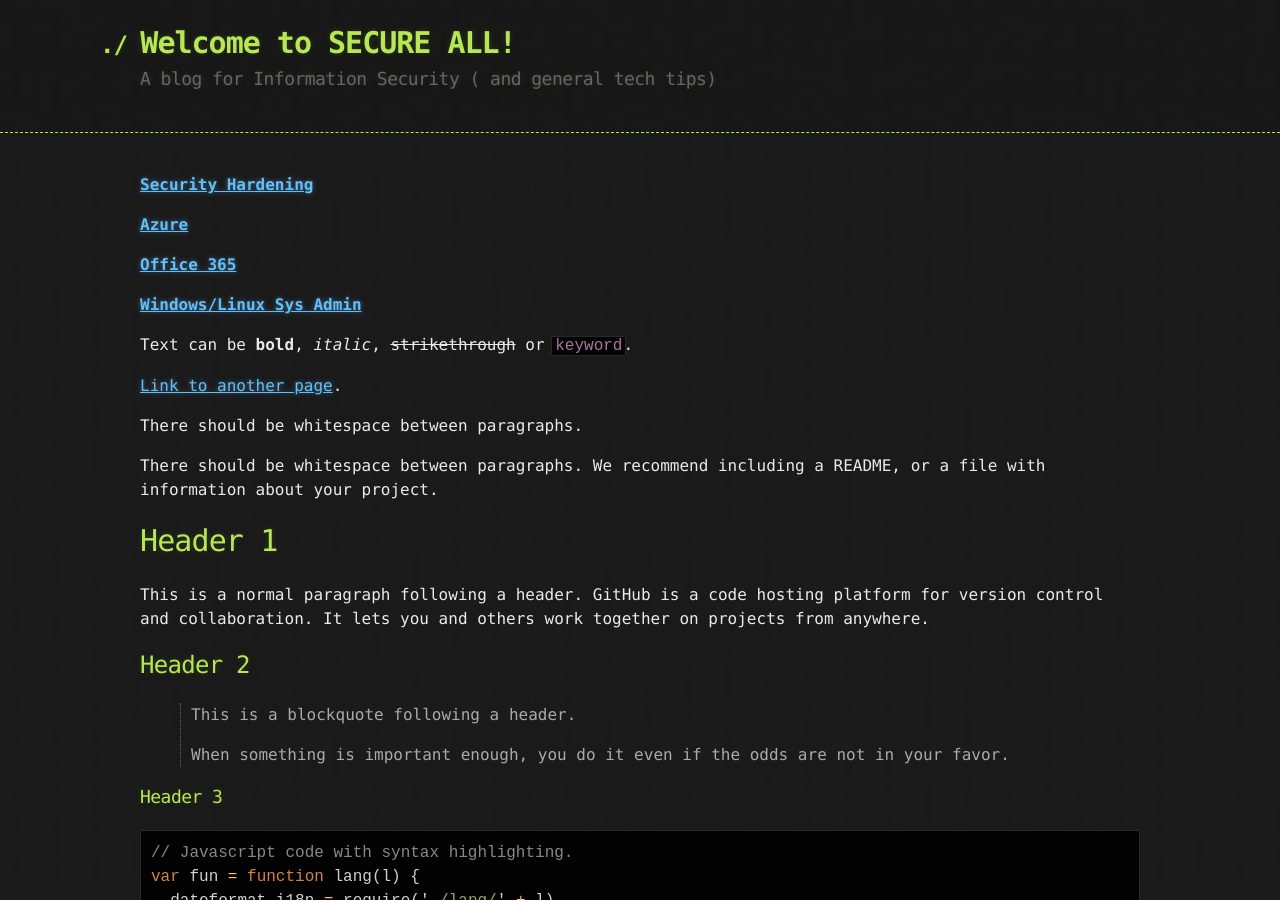
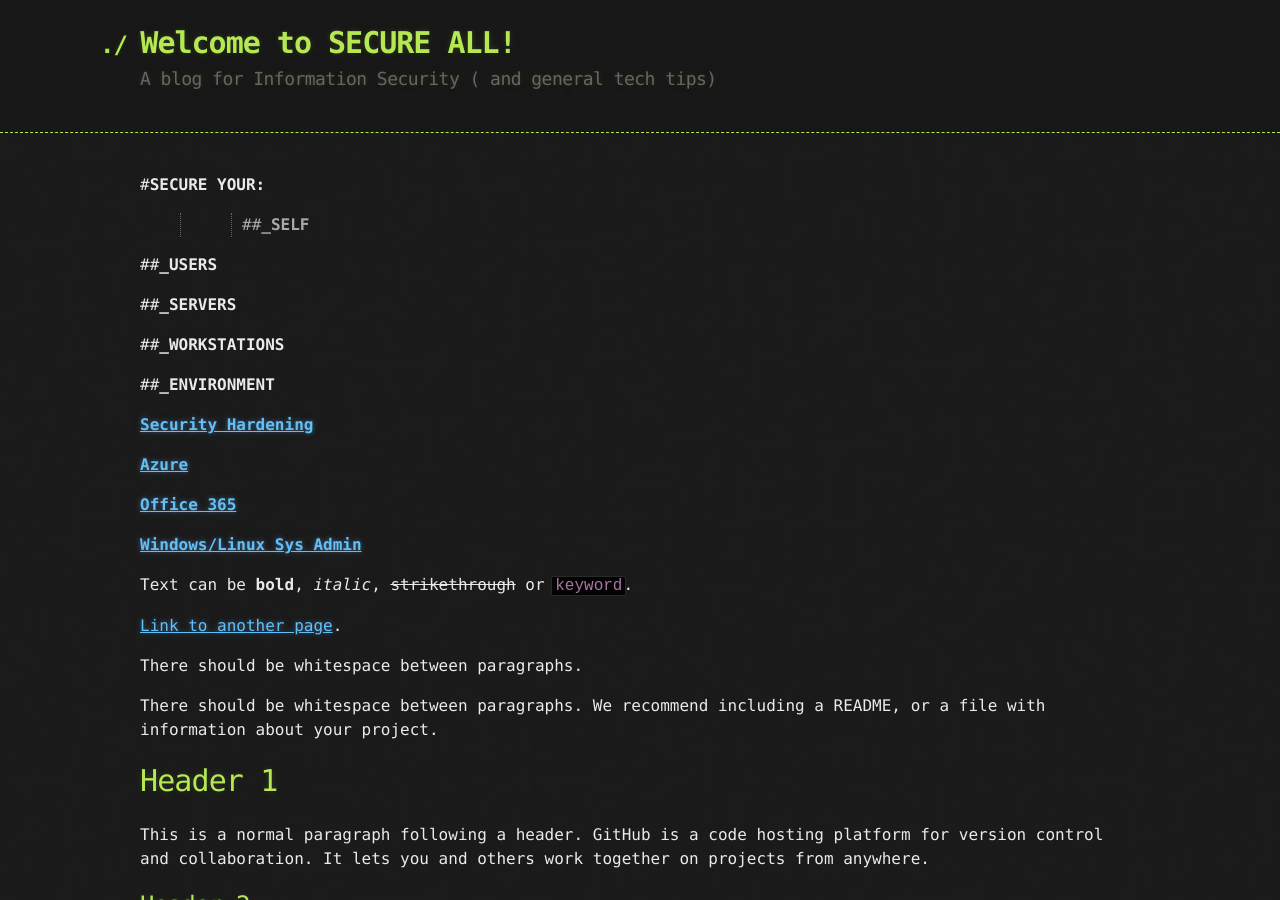
Before and after one commit to shnlnryn/blog, a Jekyll site: the page built from index.md, in a window 1280 px wide and 900 px high. Built offline with Jekyll 4.4.1, drawn with Linux system fonts in a browser that asks for light colours.

Commit message:
Update index.md

```diff
--- a/index.md
+++ b/index.md
@@ -1,6 +1,21 @@
 ---
 layout: default
 ---
+
+
+
+#**SECURE YOUR:**
+
+  >>##**_SELF**
+
+  ##**_USERS**
+
+  ##**_SERVERS**
+
+  ##**_WORKSTATIONS**
+
+  ##**_ENVIRONMENT**
+
 
 
 
```
